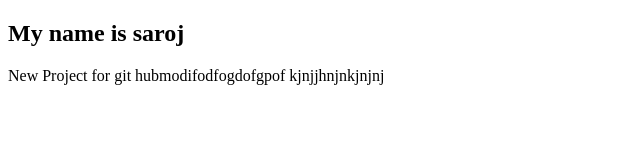
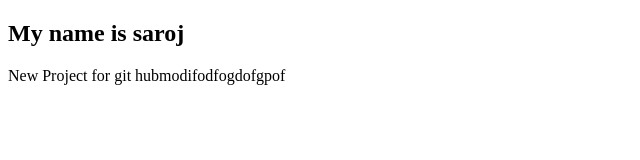
Before and after one commit to Saroj63700/Test_Case_1, a plain HTML site: page index.html in a window 1280 px wide. Shown: the whole page, without its empty margins (0-640 px from the left). Drawn offline with Linux system fonts and the light colour scheme.

Commit message:
Update index.html
changed

```diff
--- a/index.html
+++ b/index.html
@@ -8,6 +8,5 @@
 <body>
     <h2> My name is saroj</h2>
     New Project for git hubmodifodfogdofgpof
-    kjnjjhnjnkjnjnj
 </body>
 </html>
```
